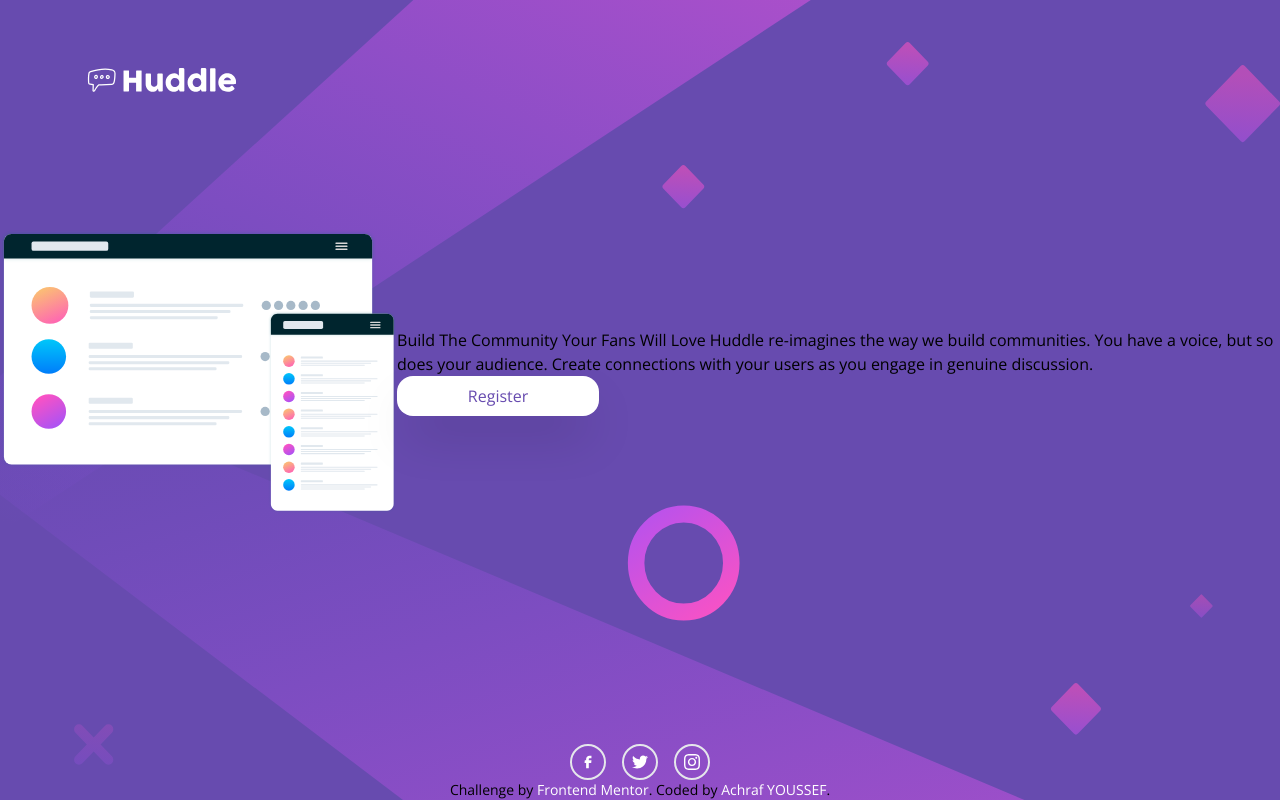
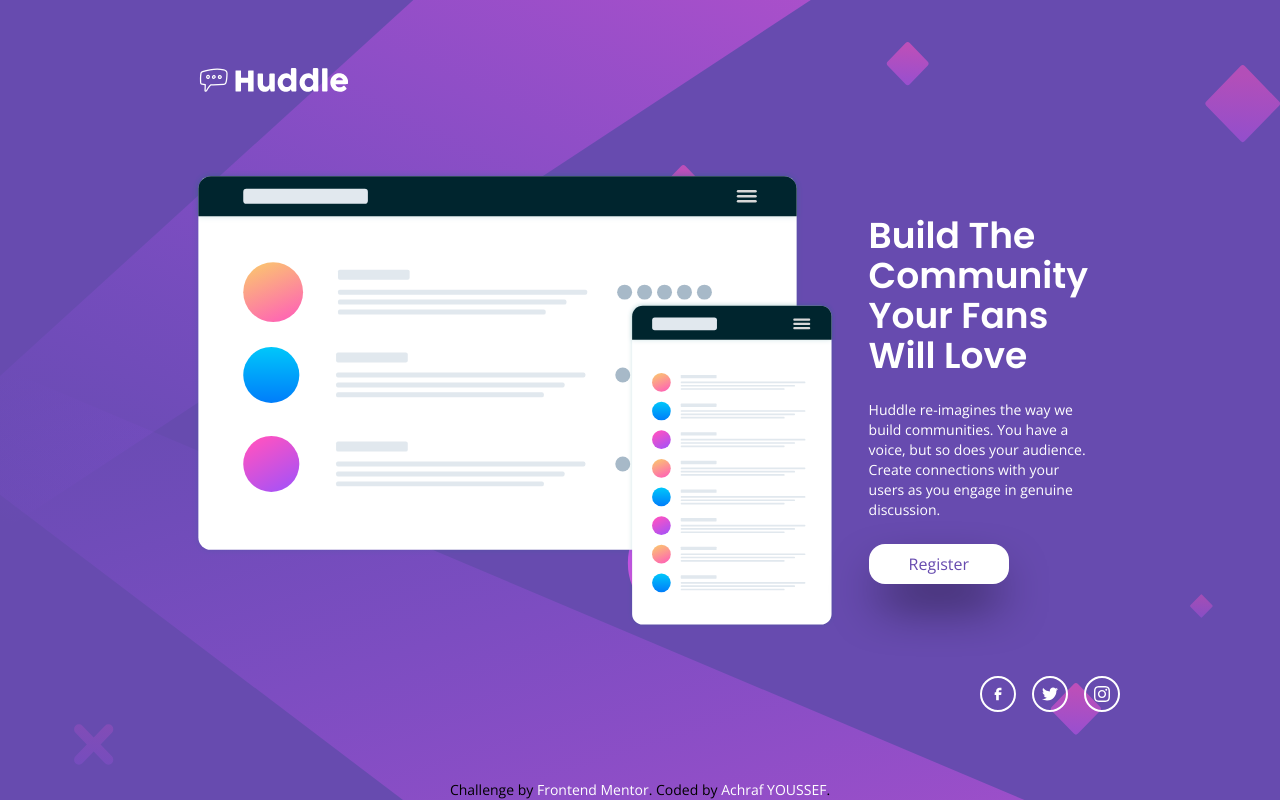
Before and after one commit to ACHRAF-YOUSSEF/huddle-landing-page, a React (Vite) app: page / in a window 1280 px wide. Built offline with nearby package versions, Linux system fonts and the light colour scheme.

Commit message:
updated Icon and Button components and created Card  component

```diff
--- a/src/App.css
+++ b/src/App.css
@@ -9,3 +9,9 @@
     font-family: 'Open Sans', sans-serif;
     font-weight: normal;
 }
+
+@media screen and (max-width: 600px) {
+    .mobile {
+        content: url("./assets/images/bg-mobile.svg");
+    }
+}
--- a/src/App.tsx
+++ b/src/App.tsx
@@ -1,10 +1,10 @@
 import Footer from './components/Footer';
 import Button from "./components/Button.tsx";
 import Icon from "./components/Icon.tsx";
+import Card from "./components/Card.tsx";
 
 import side_image from './assets/images/illustration-mockups.svg';
 import bg_image_desktop from './assets/images/bg-desktop.svg';
-import bg_image_mobile from './assets/images/bg-mobile.svg';
 import logo from './assets/images/logo.svg';
 
 import { CgFacebook } from 'react-icons/cg';
@@ -19,32 +19,49 @@
       value: "Register",
       size: "",
       color: "Violet",
+      hover: "white",
     },
     bg_color: "white",
+    hover_color: "Soft-Magenta",
     rounded: true,
     round_size: "2xl",
     shadow_size: "2xl",
     onClick: () => {
-      console.log("")
+      console.log("it works!!")
     }
   }
   const facebook_icon = {
     Icon: CgFacebook,
     rounded: true,
     color: "white",
+    hover: "Violet",
   }
   const twitter_icon = {
     Icon: TfiTwitterAlt,
     rounded: true,
     color: "white",
+    hover: "Violet",
   }
   const instagram_icon = {
     Icon: SiInstagram,
     rounded: true,
     color: "white",
+    hover: "Violet",
   }
-
   const icons = [facebook_icon, twitter_icon, instagram_icon];
+  const card_content = {
+    title: {
+      text: "Build The Community Your Fans Will Love",
+      size: "4xl",
+      color: "white",
+    },
+    description: {
+      text: "Huddle re-imagines the way we build communities. You have a voice, but so does your audience.\n" +
+        "Create connections with your users as you engage in genuine discussion.",
+      size: "sm",
+      color: "white"
+    },
+  };
 
   return (
     <>
@@ -66,28 +83,33 @@
             absolute
             top-0
             left-0
+            sm:w-fit
+            sm:h-full
+            h-fit
             w-full
-              h-full
             -z-1
           ">
           <img
             className="
               w-full
               h-full
+              mobile
             "
             alt="bg"
             src={bg_image_desktop}
-                srcSet={`${bg_image_desktop} w-1440, ${bg_image_mobile} w-600`}
           />
       </div>
         {/* top left brand icon */}
         <div
           className='
-            absolute
-            top-10
-            left-20
+            sm:absolute
+            sm:top-10
+            sm:left-40
             w-40
             h-20
+            flex
+            ml-8
+            self-start
           '>
           <img
             className="
@@ -101,42 +123,67 @@
         {/* main container */}
         <main
           className="
-              m-auto
             z-1
             flex
-              flex-row
+            sm:flex-row
+            flex-col
             items-center
             justify-center
+            sm:text-start
+            text-center
             w-fit
             h-fit
+            sm:space-x-8
+            sm:absolute
+            mx-8
+            sm:right-40
+            sm:left-40
+            sm:space-y-0
+            space-y-6
+            m-auto
           ">
           {/* side image */}
-          <div>
-            <img className="" alt="side image" src={side_image}/>
+          <div className="flex-2 h-full">
+            <img className="w-full h-full" alt="side image" src={side_image}/>
           </div>
           {/* right side main content */}
-          <div>
-           <div>
-             Build The Community Your Fans Will Love
-
-             Huddle re-imagines the way we build communities. You have a voice, but so does your audience.
-             Create connections with your users as you engage in genuine discussion.
-           </div>
+          <div
+            className="
+              flex-1
+              flex
+              flex-col
+              justify-center
+              sm:items-start
+              items-center
+              space-y-6
+            ">
+            <Card {...card_content}/>
             <Button {...btn_content} />
           </div>
         </main>
         {/* bottom right icons */}
         <div
           className='
+            sl:my-0
+            mb-12
             flex
             space-x-4
+            sm:absolute
+            sm:right-40
+            sm:bottom-10
           '>
           {icons.map((value, index) => {
             return <Icon {...value} key={index} />
           })}
         </div>
         {/* footer */}
+        <div
+          className="
+            absolute
+            bottom-0
+          ">
           <Footer />
+        </div>
       </div>
     </>
   )
--- a/src/components/Button.tsx
+++ b/src/components/Button.tsx
@@ -5,8 +5,10 @@
     value: string;
     size: string;
     color: string;
+    hover: string;
   };
   bg_color: string;
+  hover_color: string;
   rounded: boolean;
   round_size: string;
   shadow_size?: string;
@@ -16,6 +18,7 @@
 const Button: React.FC<ButtonProps> = ({
   text,
   bg_color,
+  hover_color  ,
   rounded,
   round_size,
   shadow_size,
@@ -24,6 +27,7 @@
   return (
     <>
       <input
+        type="button"
         value={text.value}
         onClick={onClick}
         className={`
@@ -31,25 +35,35 @@
         h-fit
         bg-${bg_color}
         ${rounded? `rounded-${round_size}` : ''}
-        ${shadow_size? `shadow-${shadow_size}`: ''}
+        ${shadow_size? `shadow-${shadow_size} shadow-black`: ''}
         py-2
+        sm:px-10
+        px-20
         text-center
         text-${text.size}
         text-${text.color}
+        hover:bg-${hover_color}
+        hover:text-${text.hover}
         cursor-pointer
       `}/>
       <div
         className="
           hidden
           text-Soft-Magenta
+          hover:text-Soft-Magenta
           text-Violet
+          hover:text-Violet
           bg-Soft-Magenta
+          hover:bg-Soft-Magenta
           bg-Violet
+          hover:bg-Violet
           bg-white
           rounded-2xl
           rounded-full
           shadow-2xl
-          border-whiteZ
+          border-white
+          hover:text-white
+          hover:text-Violet
         "/>
     </>
   );
--- /dev/null
+++ b/src/components/Card.tsx
@@ -0,0 +1,48 @@
+import React from 'react';
+
+interface CardProps {
+  title: {
+    text: string;
+    size: string;
+    color: string;
+  };
+  description: {
+    text: string;
+    size: string;
+    color: string;
+  };
+}
+
+const Card: React.FC<CardProps> = ({
+  title,
+  description
+}) => {
+  return (
+    <div
+      className="
+        flex
+        flex-col
+        w-full
+        h-full
+        space-y-6
+      ">
+      <h1
+        className={`
+          font-bold
+          text-${title.size}
+          text-${title.color}
+        `}>
+        {title.text}
+      </h1>
+      <p className={`
+          text-${description.size}
+          text-${description.color}
+        `}>
+        {description.text}
+    </p>
+    <div className="hidden text-4xl text-sm" />
+    </div>
+  );
+};
+
+export default Card;
--- a/src/components/Icon.tsx
+++ b/src/components/Icon.tsx
@@ -5,21 +5,25 @@
   Icon: IconType
   rounded: boolean,
   color: string,
+  hover: string,
 }
 
 const Icon: React.FC<IconProps> = ({
   Icon,
   rounded,
   color,
+  hover,
 }) => {
   return (
     <div
       className={`
         border-${color}
         text-${color}
+        hover:text-${hover}
         border-2
         ${rounded? 'rounded-full' : ''}
         p-2
+        cursor-pointer
       `}>
       <Icon />
     </div>
```
Lines whose indentation alone changed are shown as unchanged.
